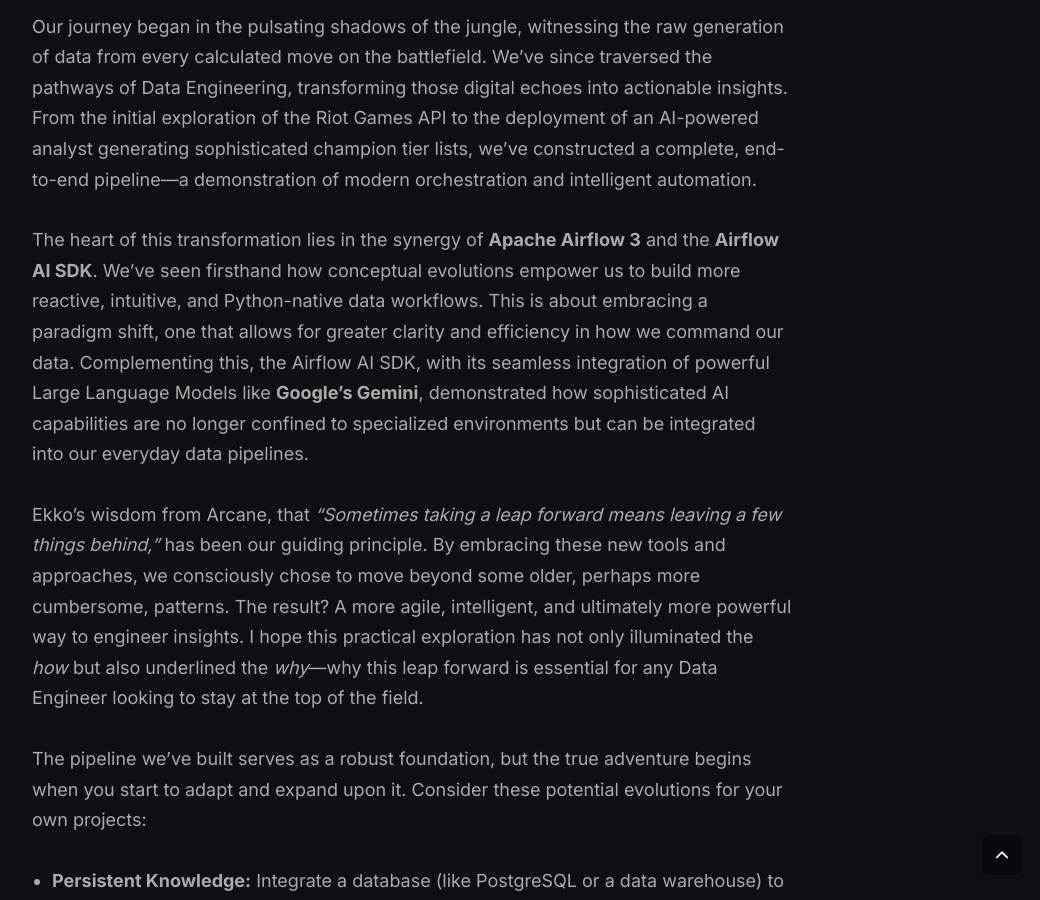
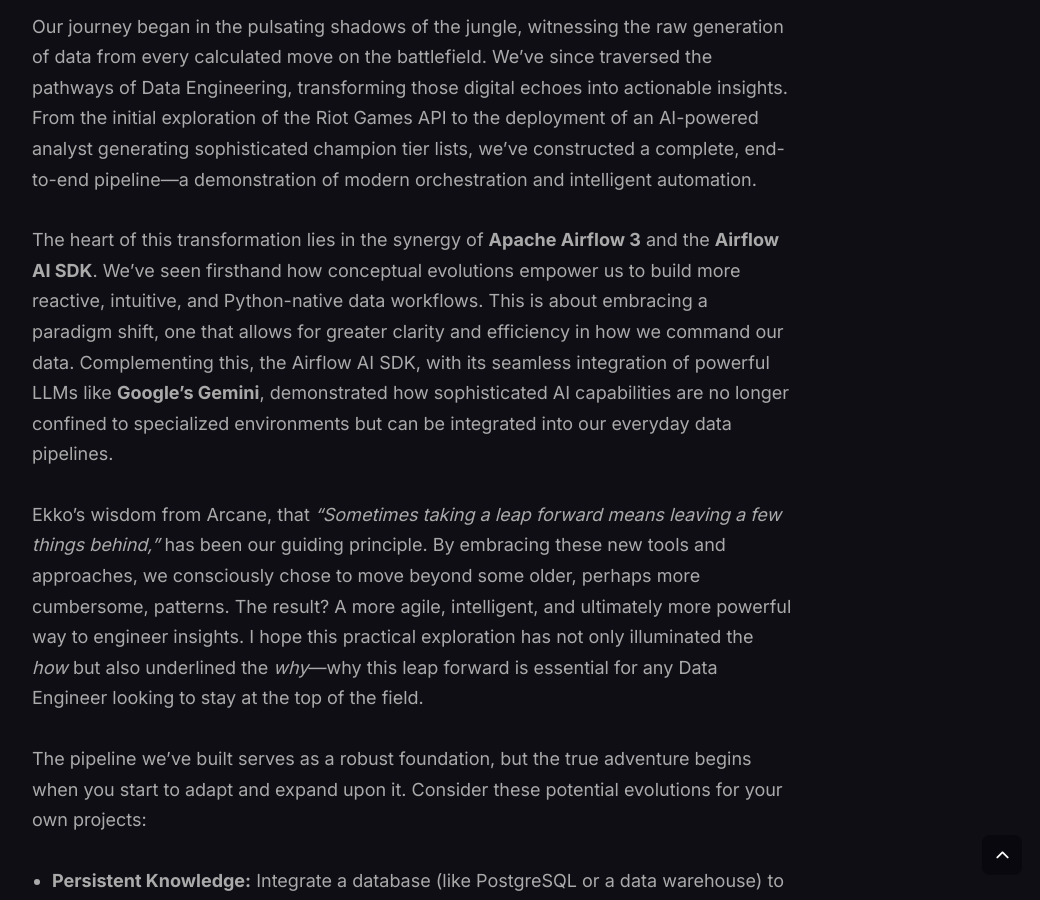
Before and after one commit to vojay-dev/vojay-dev.github.io, a Jekyll site: the page built from _posts/2025-05-10-airflow-riot.md, in a window 1280 px wide and 900 px high, scrolled down 51751 px. Shown: the whole window, without its empty margins (228-1268 px from the left). Built offline with Jekyll 4.4.1, drawn with Linux system fonts in a browser that asks for light colours; the table of contents is made by our own code; some of the changed text lies outside the part shown.

Commit message:
Minor polishing

```diff
--- a/_posts/2025-05-10-airflow-riot.md
+++ b/_posts/2025-05-10-airflow-riot.md
@@ -36,7 +36,7 @@
 {: .note}
 _New in Airflow 3: Airflow 3 was released on April 2025. It's the biggest release since 2.0 (2020) and marks years of evolution, now with 30M+ monthly downloads and 80K+ organizations._
 
-Silently accompanying these flagship advancements are tools like the Airflow AI SDK—a potent, if still somewhat under-the-radar, framework based on PydanticAI. This SDK allows to embed the usage of Large Language Models, such as Google's Gemini, directly within your DAGs, unlocking untapped potential for insight and automation.
+Silently accompanying these flagship advancements are tools like the Airflow AI SDK—a potent, if still somewhat under-the-radar, framework based on PydanticAI. This SDK allows to embed the usage of Large Language Models (LLMs), such as Google's Gemini, directly within your DAGs, unlocking untapped potential for insight and automation.
 
 To demonstrate this synergy of advanced data orchestration and AI-driven insight, this article provides a comprehensive blueprint for constructing an end-to-end data analysis pipeline. We will learn about the essentials of the Riot Games API to acquire League of Legends data, make use of the power of Dynamic Task Mapping within Airflow—showcasing its modern capabilities—and then deploy the [**Airflow AI SDK**](https://github.com/astronomer/airflow-ai-sdk). This will empower **Google's Gemini** to distill raw match data into a sophisticated, AI-generated champion performance tier list. We will not only build a functional system but also discover and highlight key advancements introduced in Airflow 3, showcasing how they redefine what's possible in intelligent data processing. With this article, you will be inspired to leave a few things behind.
 
@@ -694,7 +694,7 @@
 
 # 🤖 Use the Ultimate: AI-Powered Analysis with Airflow AI SDK & Gemini
 
-Having gathered and prepared our League of Legends match data, we've arrived at the exciting moment: transforming this raw information into strategic intelligence. For this, we unleash our ultimate skill—a powerful, yet perhaps still under-the-radar, framework known as the **Airflow AI SDK**. This innovative SDK, built upon the foundations of PydanticAI, is designed to seamlessly integrate Large Language Models (LLMs) and AI agent capabilities directly into your Apache Airflow pipelines.
+Having gathered and prepared our League of Legends match data, we've arrived at the exciting moment: transforming this raw information into strategic intelligence. For this, we unleash our ultimate skill—a powerful, yet perhaps still under-the-radar, framework known as the **Airflow AI SDK**. This innovative SDK, built upon the foundations of PydanticAI, is designed to seamlessly integrate LLMs and AI agent capabilities directly into your Apache Airflow pipelines.
 
 As AI workflows become increasingly integral to modern data strategies, organizations seek pragmatic, scalable, and reliable ways to orchestrate them. Airflow, already the de facto standard for complex data pipeline orchestration, is perfectly positioned to manage these AI-centric processes. The Airflow AI SDK bridges this gap beautifully by:
 
@@ -730,7 +730,7 @@
 
 With these preparations complete, we are now truly ready to deploy our ultimate skill and infuse our data pipeline with intelligent analysis.
 
-The magic of the Airflow AI SDK shines through its decorator-based approach. We'll define a new task using `@task.llm`, which instructs Airflow to treat this task as an interaction with a Large Language Model.
+The magic of the Airflow AI SDK shines through its decorator-based approach. We'll define a new task using `@task.llm`, which instructs Airflow to treat this task as an interaction with a LLM.
 
 Let's add the `analyze` task to our DAG, along with a simple `send_report` task to save its output:
 
@@ -1015,7 +1015,7 @@
 
 Our journey began in the pulsating shadows of the jungle, witnessing the raw generation of data from every calculated move on the battlefield. We’ve since traversed the pathways of Data Engineering, transforming those digital echoes into actionable insights. From the initial exploration of the Riot Games API to the deployment of an AI-powered analyst generating sophisticated champion tier lists, we’ve constructed a complete, end-to-end pipeline—a demonstration of modern orchestration and intelligent automation.
 
-The heart of this transformation lies in the synergy of **Apache Airflow 3** and the **Airflow AI SDK**. We’ve seen firsthand how conceptual evolutions empower us to build more reactive, intuitive, and Python-native data workflows. This is about embracing a paradigm shift, one that allows for greater clarity and efficiency in how we command our data. Complementing this, the Airflow AI SDK, with its seamless integration of powerful Large Language Models like **Google's Gemini**, demonstrated how sophisticated AI capabilities are no longer confined to specialized environments but can be integrated into our everyday data pipelines.
+The heart of this transformation lies in the synergy of **Apache Airflow 3** and the **Airflow AI SDK**. We’ve seen firsthand how conceptual evolutions empower us to build more reactive, intuitive, and Python-native data workflows. This is about embracing a paradigm shift, one that allows for greater clarity and efficiency in how we command our data. Complementing this, the Airflow AI SDK, with its seamless integration of powerful LLMs like **Google's Gemini**, demonstrated how sophisticated AI capabilities are no longer confined to specialized environments but can be integrated into our everyday data pipelines.
 
 Ekko’s wisdom from Arcane, that _"Sometimes taking a leap forward means leaving a few things behind,"_ has been our guiding principle. By embracing these new tools and approaches, we consciously chose to move beyond some older, perhaps more cumbersome, patterns. The result? A more agile, intelligent, and ultimately more powerful way to engineer insights. I hope this practical exploration has not only illuminated the _how_ but also underlined the _why_—why this leap forward is essential for any Data Engineer looking to stay at the top of the field.
 
```
